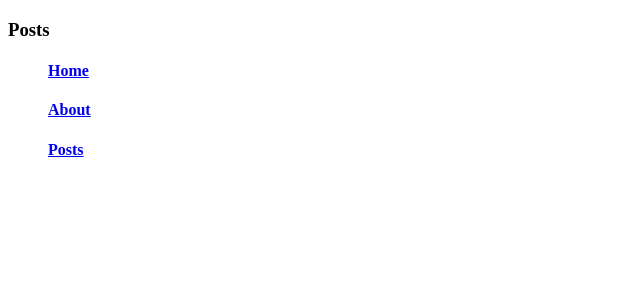
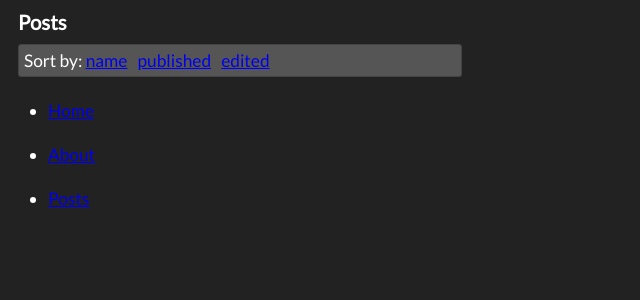
Before and after one commit to joelburget/formative, a Django app: template templates/posts/post_list.html in a window 1280 px wide. Shown: the top 300 px of the page, without its empty margins (0-640 px from the left). Run offline with Django 3.2, Linux system fonts and the light colour scheme; the template is opened without the code that fills it: most values are stand-ins (such as "Sample title", 1, 10 or a date in 2020); some libraries are stand-ins or nearby versions.

Commit message:
Update the look of the homepage and posts page

```diff
--- a/templates/base.html
+++ b/templates/base.html
@@ -26,7 +26,7 @@
       </h4>
     </ul>
   </nav>
-<script type="text/javascript" src="http://ajax.googleapis.com/ajax/libs/jquery/1.4.2/jquery.min.js"></script>
+<script type="text/javascript" src="http://ajax.googleapis.com/ajax/libs/jquery/1.4.4/jquery.min.js"></script>
 {% block script %}{% endblock %}
 <script type="text/javascript">
   var _gaq = _gaq || [];
--- a/templates/posts/post_list.html
+++ b/templates/posts/post_list.html
@@ -2,23 +2,121 @@
 
 {% block title %}List of Posts{% endblock %}
 {% block header %}
+<link href='http://fonts.googleapis.com/css?family=Lato:light,regular' rel='stylesheet' type='text/css'>
 <style>
-  ul {list-style-type: none;}
-  li {margin-bottom: 1em;}
+    body {
+      background-color: #222;
+      color: white;
+      font-family: 'Lato', arial, sans-serif;
+      font-size: 13pt;
+      font-weight: 300;
+    }
+
+    a {
+      font-weight: 400;
+    }
+
+    .decorate {
+      border: 1px solid #444;
+      background-color: #555;
+      border-radius: 2px;
+      -webkit-border-radius: 3px;
+      -moz-border-radius: 2px;
+      margin: 10px;
+      padding: 5px;
+    }
+
+    h3 {
+      margin: 10px;
+    }
+
+    .item {
+      width: 200px;
+      height: 200px;
+    }
+
+    #sort {
+      width: 432px;
+    }
+
+    .isotope,
+    .isotope .isotope-item {
+      /* change duration value to whatever you like */
+      -webkit-transition-duration: 0.5s;
+      -moz-transition-duration: 0.5s;
+      transition-duration: 0.5s;
+    }
+
+    .isotope {
+      -webkit-transition-property: height, width;
+      -moz-transition-property: height, width;
+      transition-property: height, width;
+    }
+
+    .isotope .isotope-item {
+      -webkit-transition-property: -webkit-transform, opacity;
+      -moz-transition-property:    -moz-transform, opacity;
+      transition-property:         transform, opacity;
+    }
+
+    .isotope-item {
+      z-index: 2;
+    }
+
+    .isotope-hidden.isotope-item {
+      pointer-events: none;
+      z-index: 1;
+    }
 </style>
 {% endblock %}
 
 {% block content %}
 	<h3>Posts</h3>
-  <ul>
+  <div id='sort' class='decorate'>
+    Sort by:
+    <a href='#name'>name</a> &nbsp;
+    <a href='#published'>published</a> &nbsp;
+    <a href='#edited'>edited</a>
+  </div>
+  <ul id='container'>
     {% for object in object_list %}
     {% if object.public or perms.posts.proofread %}
-    <li>
+    <li class='item decorate'>
       <a href="/{{ object.slug }}">{{ object.title }}</a>
+      <br />
       <span>Published: {{ object.published|date:"F jS, Y" }}</span>
+      <br />
       <span>Last Edited: {{ object.last_edited|date:"F jS, Y" }}</span>
     </li>
     {% endif %}
     {% endfor %}
   </ul>
 {% endblock %}
+
+{% block script %}
+<script type="text/javascript" src="/media/js/isotope/jquery.isotope.min.js"></script>
+<script type="text/javascript">
+  $('#container').isotope({
+    itemSelector: '.item',
+    layoutMode: 'fitRows',
+    animationEngine: 'best-available',
+    sortBy: 'original-order',
+    getSortData: {
+      name: function($elem) {
+        return $elem.find('a').text().toLowerCase();
+      },
+      published: function($elem) {
+        return $elem.find('span:eq(0)').text();
+      },
+      edited: function($elem) {
+        return $elem.find('span:eq(1)').text();
+      }
+    }
+  });
+  $('#sort a').click(function() {
+    var sortName = $(this).attr('href').slice(1);
+    $('#container').isotope({sortBy: sortName});
+    return false;
+  });
+</script>
+{% endblock %}
```
Also changed, not shown: templates/homepage.html (+33 -2 lines).
